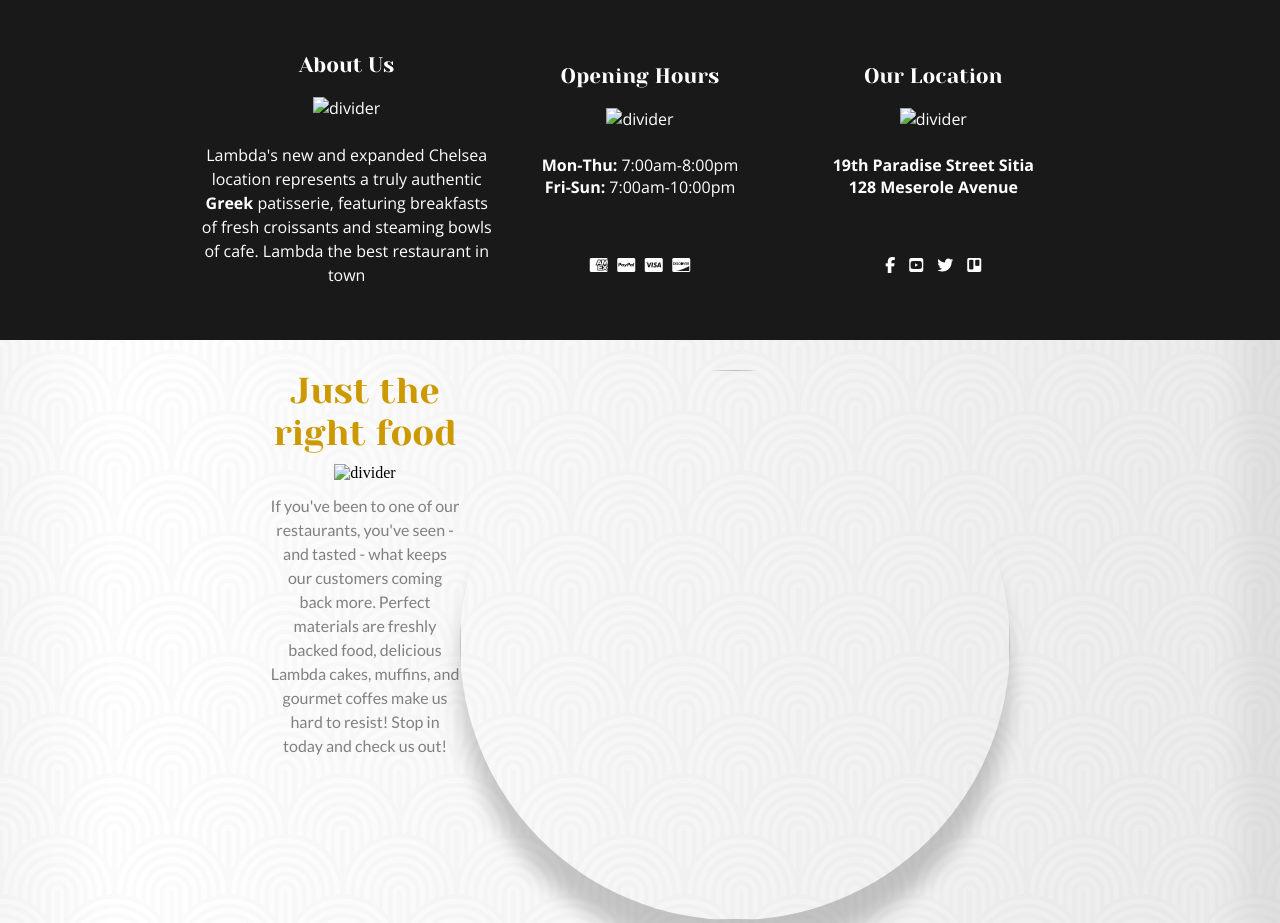
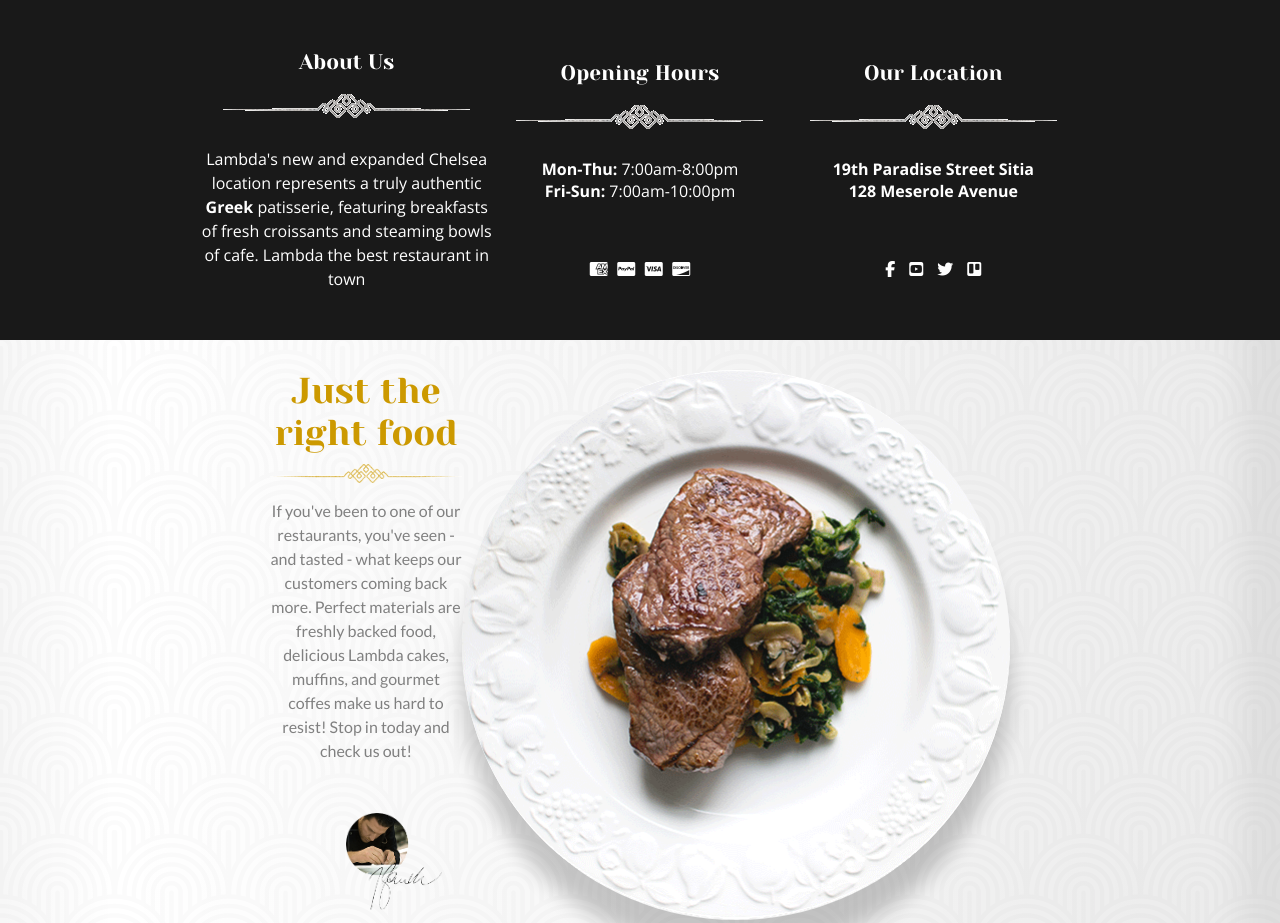
Before and after one commit to WWWolkodaWWW/rsschool-cv-old-projects, a plain HTML site: page index.html in a window 1280 px wide. Shown: the part 460-1383 px from the top of the page. Drawn offline with nearby package versions, Linux system fonts and the light colour scheme; a web font is replaced by a local one.

Commit message:
fix: correct images

```diff
--- a/index.html
+++ b/index.html
@@ -41,7 +41,7 @@
             <div class="content-container">
                 <h1 class="header-content">the right ingredients for the right food</h1>
                 <div class="divider">
-                    <img src="../wwwolkodawww-JSFEEN/img/divider_white.png" alt="divider">
+                    <img src="./img/divider_white.png" alt="divider">
                 </div>
                 <div class="interactive-buttons">
 
@@ -56,12 +56,12 @@
                 <div class="cooking-article">
                     <div class="naming-with-decoration">
                         <h2 class="article-naming">Just the right food</h2>
-                        <img src="../wwwolkodawww-JSFEEN/img/divider_yellow.png" alt="divider">
+                        <img src="./img/divider_yellow.png" alt="divider">
                     </div>
                     <p>If you've been to one of our restaurants, you've seen - and tasted - what keeps our customers coming back more. Perfect materials are freshly backed food, delicious Lambda cakes, muffins, and gourmet coffes make us hard to resist! Stop in today and check us out!</p>
-                    <img class="chef-image" src="../wwwolkodawww-JSFEEN/img/cook.png" alt="">
+                    <img class="chef-image" src="./img/cook.png" alt="">
                 </div>
-                <img class="cooking-image" src="../wwwolkodawww-JSFEEN/img/dish.png" alt="">
+                <img class="cooking-image" src="./img/dish.png" alt="">
             </section>
             <!-- cooking block -->
 
@@ -69,14 +69,14 @@
                 <div class="ingredients-article">
                     <div class="naming-with-decoration">
                         <h2 class="article-name">Fine ingredients</h2>
-                        <img src="../wwwolkodawww-JSFEEN/img/divider_small_white.png" alt="divider">
+                        <img src="./img/divider_small_white.png" alt="divider">
                     </div>
                     <p class="ingredients-text">If you've been to one of our restaurants, you've seen - and tasted - what keeps our customers coming back mopre. Perfect materials are freshly backed food, delicious Lambda cakes, muffins, and gourmet coffes make us hard to resist! Stop in today and check us out!</p>
 
                     <div class="ingredients-icon">
-                        <img src="../wwwolkodawww-JSFEEN/img/wheet.png" alt="wheet">
-                        <img src="../wwwolkodawww-JSFEEN/img/spices.png" alt="spices">
-                        <img src="../wwwolkodawww-JSFEEN/img/bread.png" alt="bread">
+                        <img src="./img/wheet.png" alt="wheet">
+                        <img src="./img/spices.png" alt="spices">
+                        <img src="./img/bread.png" alt="bread">
                     </div>
                 </div>
             </section>
@@ -88,7 +88,7 @@
                     <div class="menu-card">
                         <div class="naming-with-decoration">
                             <h2 class="article-naming text-capitalize">appetisers</h2>
-                            <img src="../wwwolkodawww-JSFEEN/img/divider_yellow.png" alt="divider">
+                            <img src="./img/divider_yellow.png" alt="divider">
                         </div>
 
                         <div class="naming-dishes">
@@ -113,7 +113,7 @@
                     <div class="menu-card">
                         <div class="naming-with-decoration">
                             <h2 class="article-naming text-capitalize">salads</h2>
-                            <img src="../wwwolkodawww-JSFEEN/img/divider_yellow.png" alt="divider">
+                            <img src="./img/divider_yellow.png" alt="divider">
                         </div>
 
                         <div class="naming-dishes">
@@ -179,7 +179,7 @@
                     <div class="menu-card">
                         <div class="naming-with-decoration">
                             <h2 class="article-naming text-capitalize">starters</h2>
-                            <img src="../wwwolkodawww-JSFEEN/img/divider_yellow.png" alt="divider">
+                            <img src="./img/divider_yellow.png" alt="divider">
                         </div>
 
                         <div class="naming-dishes">
@@ -198,7 +198,7 @@
                     <div class="menu-card">
                         <div class="naming-with-decoration">
                             <h2 class="article-naming text-capitalize">main dishes</h2>
-                            <img src="../wwwolkodawww-JSFEEN/img/divider_yellow.png" alt="divider">
+                            <img src="./img/divider_yellow.png" alt="divider">
                         </div>
 
                         <div class="naming-dishes">
@@ -240,7 +240,7 @@
                 <div class="guest-reviews">
                     <div class="naming-with-decoration">
                         <h2 class="article-name text-capitalize">guest reviews</h2>
-                        <img src="../wwwolkodawww-JSFEEN/img/divider_small_white.png" alt="divider">
+                        <img src="./img/divider_small_white.png" alt="divider">
                     </div>
                     <span class="quotes">,,</span>
                     <p class="rewiew-text">If you've been to one of our restaurants, you've seen - and tasted - what keeps our customers coming back mopre. Perfect materials are freshly backed food, delicious Lambda cakes, muffins, and gourmet coffes make us hard to resist! Stop in today and check us out!</p>
@@ -251,14 +251,14 @@
 
             <section class="reservation-block">
                 <div class="reservation-image">
-                    <img src="../wwwolkodawww-JSFEEN/img/sweets.jpg" alt="sweets">
+                    <img src="./img/sweets.jpg" alt="sweets">
                     <img src="img/cake.jpg" alt="cake">
                 </div>
 
                 <div class="reservation-article">
                     <div class="naming-with-decoration">
                         <h2 class="article-naming">Just the right food</h2>
-                        <img src="../wwwolkodawww-JSFEEN/img/divider_yellow.png" alt="divider">
+                        <img src="./img/divider_yellow.png" alt="divider">
                     </div>
                     <p>If you've been to one of our restaurants, you've seen - and tasted - what keeps our customers coming back more. Perfect materials are freshly backed food.</p>
                     <p>Delicious Lambda cakes, muffins, and gourmet coffes make us hard to resist! Stop in today and check us out! Perfect materials and freshly baked food.</p>
@@ -298,7 +298,7 @@
                 <div class="footer-information-block">
                     <div class="footer-naming-with-decoration">
                         <h2 class="footer-article-name text-capitalize">about us</h2>
-                        <img src="../wwwolkodawww-JSFEEN/img/divider_small_white.png" alt="divider">
+                        <img src="./img/divider_small_white.png" alt="divider">
                     </div>
                     <p class="about-us-title">Lambda's new and expanded Chelsea location represents a truly authentic <strong>Greek </strong>patisserie, featuring breakfasts of fresh croissants and steaming bowls of cafe. Lambda the best restaurant in town</p>
                 </div>
@@ -306,7 +306,7 @@
                 <div class="footer-information-block">
                     <div class="footer-naming-with-decoration">
                         <h2 class="footer-article-name text-capitalize">opening hours</h2>
-                        <img src="../wwwolkodawww-JSFEEN/img/divider_small_white.png" alt="divider">
+                        <img src="./img/divider_small_white.png" alt="divider">
                     </div>
                         <span><b>Mon-Thu: </b>7:00am-8:00pm</span>
                         <span><b>Fri-Sun: </b>7:00am-10:00pm</span>
@@ -323,7 +323,7 @@
                 <div class="footer-information-block">
                     <div class="footer-naming-with-decoration">
                         <h2 class="footer-article-name text-capitalize">our location</h2>
-                        <img src="../wwwolkodawww-JSFEEN/img/divider_small_white.png" alt="divider">
+                        <img src="./img/divider_small_white.png" alt="divider">
                     </div>
                     <span class="text-capitalize"><b>19th paradise street sitia</b></span>
                     <span class="text-capitalize"><b>128 meserole avenue</b></span>
```
